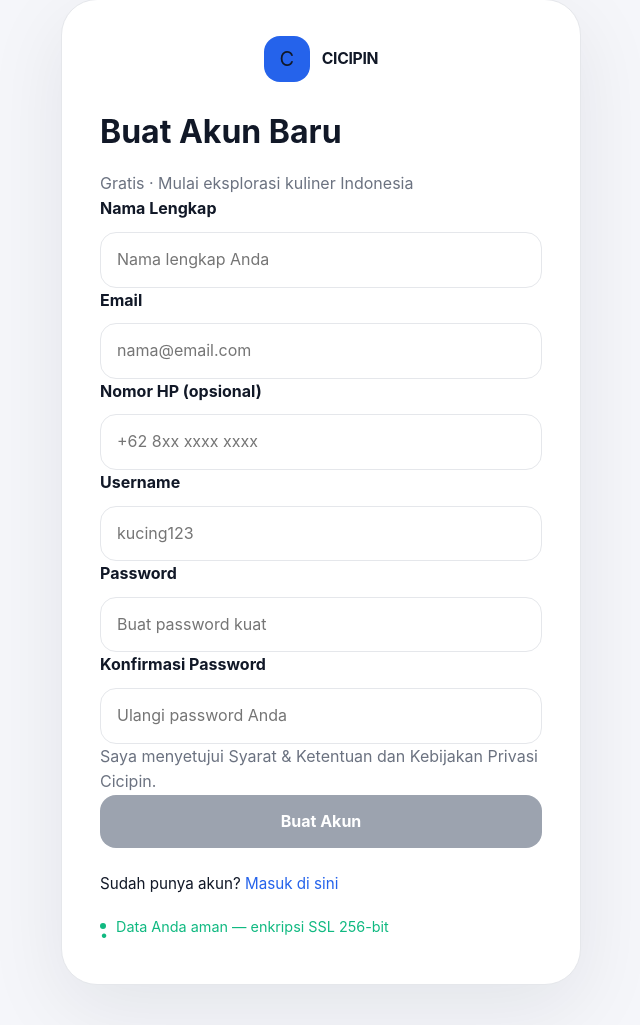
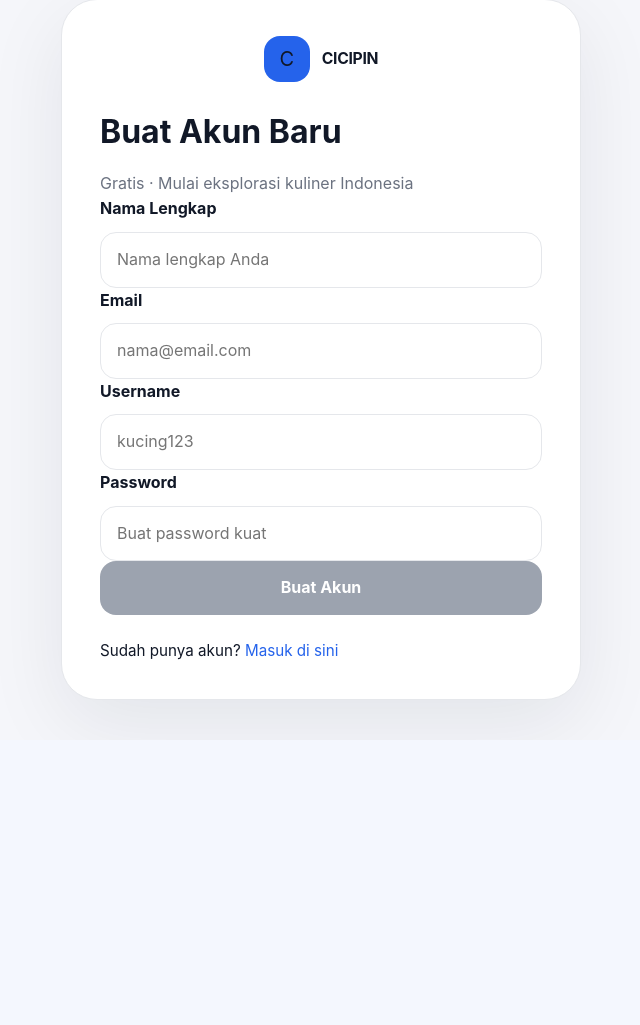
Before and after one commit to arinafazal/CICIPIN, a Flask app: page /register in a window 1280 px wide. Shown: the part 122-1147 px from the top of the page, without its empty margins (319-959 px from the left). After the commit the page ends 846 px from the top, so only its background shows below. Run offline with Flask 3, Linux system fonts and the light colour scheme.

Commit message:
perbaikan ui

```diff
--- a/templates/login.html
+++ b/templates/login.html
@@ -62,7 +62,6 @@
             </form>
 
             <p class="auth-link">Belum punya akun? <a href="{{ url_for('register') }}">Daftar di sini</a></p>
-            <p class="auth-security">Data Anda aman — enkripsi SSL 256-bit</p>
         </div>
     </div>
 
--- a/templates/register.html
+++ b/templates/register.html
@@ -59,11 +59,6 @@
                 </div>
 
                 <div class="form-group">
-                    <label for="phone">Nomor HP (opsional)</label>
-                    <input type="text" id="phone" name="phone" placeholder="+62 8xx xxxx xxxx">
-                </div>
-
-                <div class="form-group">
                     <label for="username">Username</label>
                     <input type="text" id="username" name="username" placeholder="kucing123" required>
                 </div>
@@ -73,18 +68,10 @@
                     <input type="password" id="password" name="password" placeholder="Buat password kuat" required>
                 </div>
 
-                <div class="form-group">
-                    <label for="confirm_password">Konfirmasi Password</label>
-                    <input type="password" id="confirm_password" name="confirm_password" placeholder="Ulangi password Anda" required>
-                </div>
-
-                <p class="form-note">Saya menyetujui Syarat & Ketentuan dan Kebijakan Privasi Cicipin.</p>
-
                 <button type="submit" class="register-btn">Buat Akun</button>
             </form>
 
             <p class="auth-link">Sudah punya akun? <a href="{{ url_for('login') }}">Masuk di sini</a></p>
-            <p class="auth-security">Data Anda aman — enkripsi SSL 256-bit</p>
         </div>
     </div>
 
```
